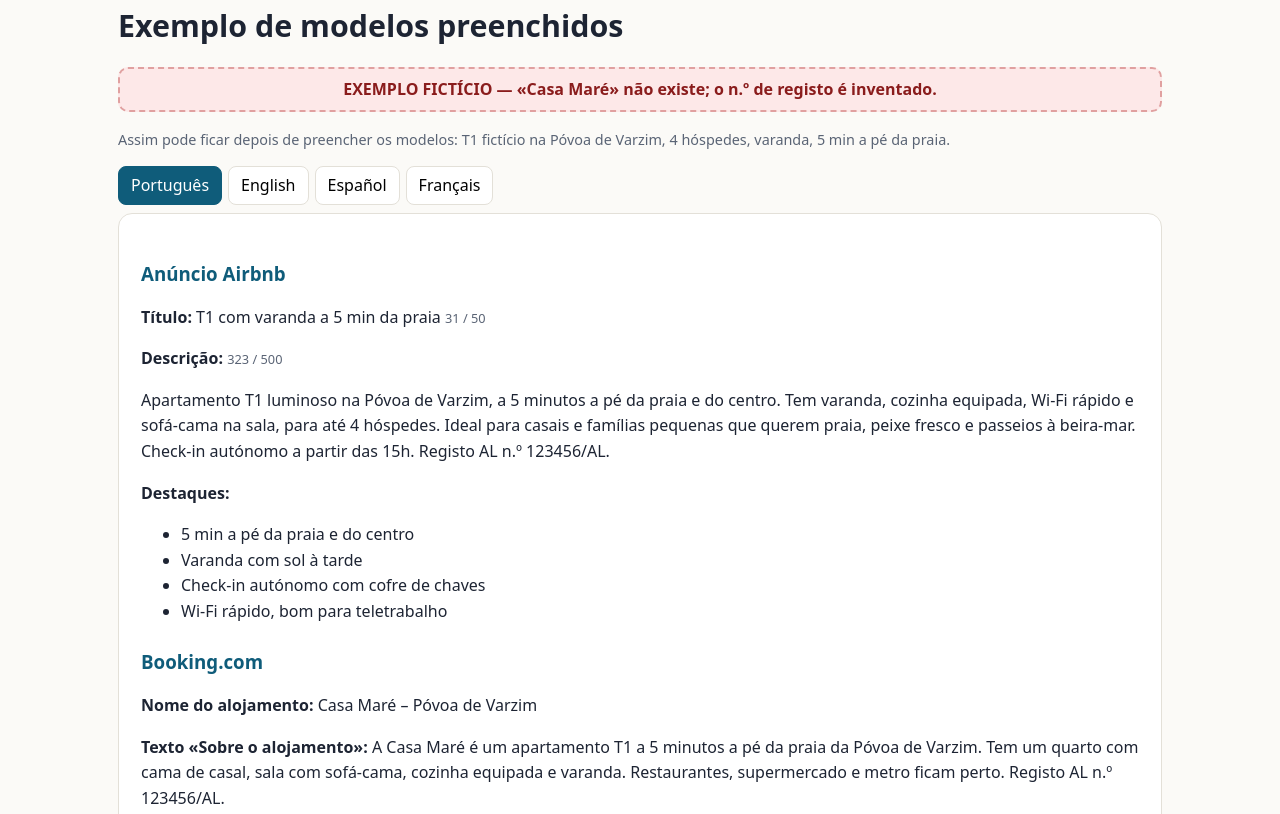
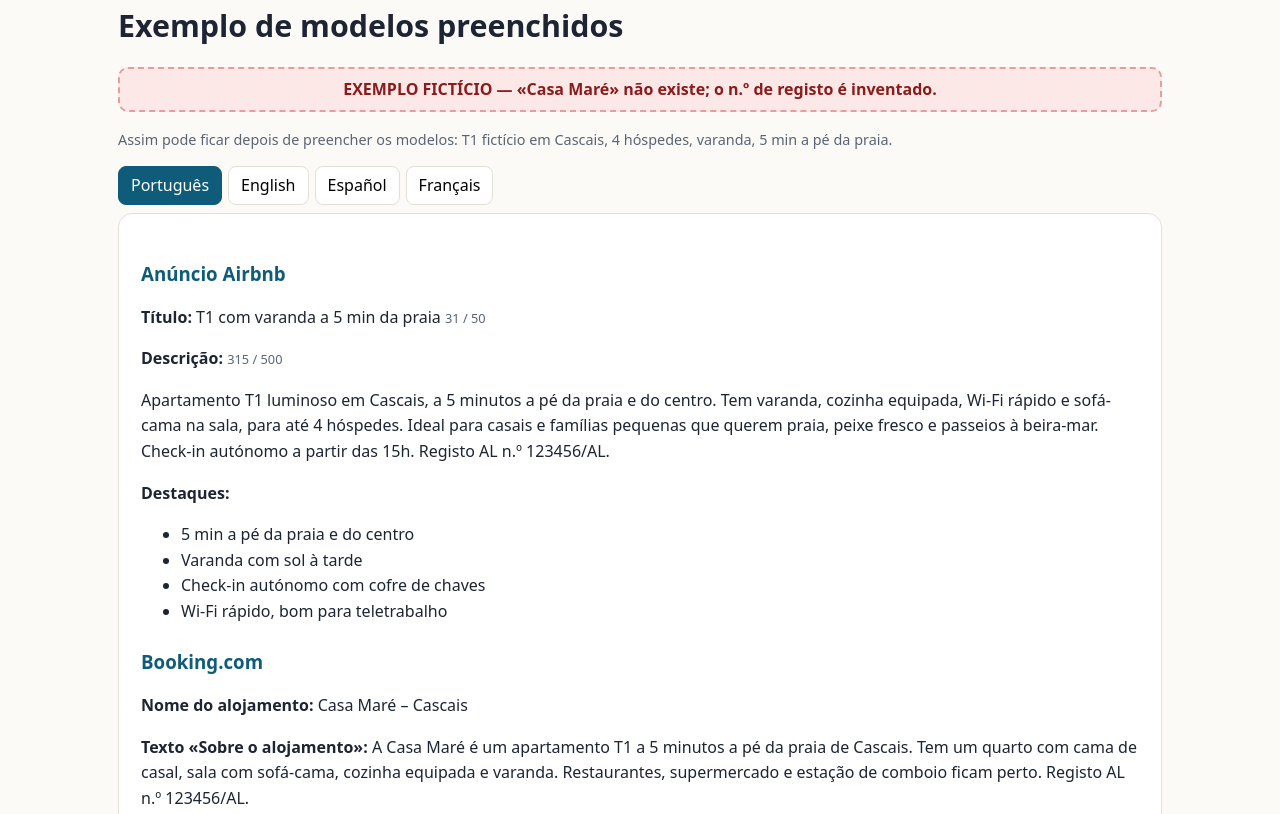
Before and after one commit to dayinportugal-coder/anfitriao-ia, a plain HTML site: page kit-al.html in a window 1280 px wide. Shown: the part 1200-2014 px from the top of the page. Drawn offline with Linux system fonts and the light colour scheme.

```diff
--- a/assets/kit.js
+++ b/assets/kit.js
@@ -9,10 +9,10 @@
       h_air: "Anúncio Airbnb", h_title: "Título", h_desc: "Descrição", h_hl: "Destaques", h_book: "Booking.com", h_bname: "Nome do alojamento", h_bdesc: "Texto «Sobre o alojamento»",
       h_guide: "Excerto do guia da casa", h_ans: "3 das 20 respostas-modelo",
       title: "T1 com varanda a 5 min da praia",
-      desc: "Apartamento T1 luminoso na Póvoa de Varzim, a 5 minutos a pé da praia e do centro. Tem varanda, cozinha equipada, Wi-Fi rápido e sofá-cama na sala, para até 4 hóspedes. Ideal para casais e famílias pequenas que querem praia, peixe fresco e passeios à beira-mar. Check-in autónomo a partir das 15h. Registo AL n.º 123456/AL.",
+      desc: "Apartamento T1 luminoso em Cascais, a 5 minutos a pé da praia e do centro. Tem varanda, cozinha equipada, Wi-Fi rápido e sofá-cama na sala, para até 4 hóspedes. Ideal para casais e famílias pequenas que querem praia, peixe fresco e passeios à beira-mar. Check-in autónomo a partir das 15h. Registo AL n.º 123456/AL.",
       hl: ["5 min a pé da praia e do centro","Varanda com sol à tarde","Check-in autónomo com cofre de chaves","Wi-Fi rápido, bom para teletrabalho"],
-      bname: "Casa Maré – Póvoa de Varzim",
-      bdesc: "A Casa Maré é um apartamento T1 a 5 minutos a pé da praia da Póvoa de Varzim. Tem um quarto com cama de casal, sala com sofá-cama, cozinha equipada e varanda. Restaurantes, supermercado e metro ficam perto. Registo AL n.º 123456/AL.",
+      bname: "Casa Maré – Cascais",
+      bdesc: "A Casa Maré é um apartamento T1 a 5 minutos a pé da praia de Cascais. Tem um quarto com cama de casal, sala com sofá-cama, cozinha equipada e varanda. Restaurantes, supermercado e estação de comboio ficam perto. Registo AL n.º 123456/AL.",
       guide: "<h4>Lixo e reciclagem</h4><p>Em Portugal o lixo é separado nos ecopontos: amarelo (plástico e metal), azul (papel e cartão), verde (vidro). O ecoponto mais próximo fica em frente ao n.º 20.</p><h4>Ruído e vizinhança</h4><p>Vivem pessoas neste prédio. Entre as 23h e as 8h, mantenham o volume baixo e não arrastem as malas nas escadas.</p>",
       ans: [["Check-in","Olá Ana! O check-in é a partir das 15h. As chaves estão num cofre junto à porta; envio-lhe o código na véspera. Qualquer dúvida, ligue-me. Até breve, Rita"],
             ["Check-in antecipado","Olá Ana! Se o apartamento estiver pronto mais cedo, aviso-a no próprio dia. Se não estiver, pode deixar as malas no cofre de bagagem do prédio a partir das 11h."],
@@ -22,10 +22,10 @@
       h_air: "Airbnb listing", h_title: "Title", h_desc: "Description", h_hl: "Highlights", h_book: "Booking.com", h_bname: "Property name", h_bdesc: "«About the property» text",
       h_guide: "House guide excerpt", h_ans: "3 of the 20 reply templates",
       title: "1-bed flat with balcony, 5 min to the beach",
-      desc: "Bright one-bedroom flat in Póvoa de Varzim, a 5-minute walk from the beach and the town centre. Balcony, fully equipped kitchen, fast Wi-Fi and a sofa bed in the living room, for up to 4 guests. Ideal for couples and small families who want beach days, fresh fish and seaside walks. Self check-in from 3 pm. AL registration no. 123456/AL.",
+      desc: "Bright one-bedroom flat in Cascais, a 5-minute walk from the beach and the town centre. Balcony, fully equipped kitchen, fast Wi-Fi and a sofa bed in the living room, for up to 4 guests. Ideal for couples and small families who want beach days, fresh fish and seaside walks. Self check-in from 3 pm. AL registration no. 123456/AL.",
       hl: ["5-minute walk to the beach and centre","Balcony with afternoon sun","Self check-in with key box","Fast Wi-Fi, good for remote work"],
-      bname: "Casa Maré – Póvoa de Varzim",
-      bdesc: "Casa Maré is a one-bedroom flat a 5-minute walk from the beach in Póvoa de Varzim. It has a double bedroom, a living room with sofa bed, an equipped kitchen and a balcony. Restaurants, a supermarket and the metro are nearby. AL registration no. 123456/AL.",
+      bname: "Casa Maré – Cascais",
+      bdesc: "Casa Maré is a one-bedroom flat a 5-minute walk from the beach in Cascais. It has a double bedroom, a living room with sofa bed, an equipped kitchen and a balcony. Restaurants, a supermarket and the train station are nearby. AL registration no. 123456/AL.",
       guide: "<h4>Waste and recycling</h4><p>In Portugal waste is sorted at recycling points: yellow (plastic and metal), blue (paper and cardboard), green (glass). The nearest one is opposite no. 20.</p><h4>Noise and neighbours</h4><p>People live in this building. Between 11 pm and 8 am please keep the volume down and don't drag suitcases on the stairs.</p>",
       ans: [["Check-in","Hi Ana! Check-in is from 3 pm. The keys are in a key box by the door; I'll send you the code the day before. Any questions, just call me. See you soon, Rita"],
             ["Early check-in","Hi Ana! If the flat is ready earlier I'll let you know on the day. If not, you can leave your bags in the building's luggage locker from 11 am."],
@@ -35,10 +35,10 @@
       h_air: "Anuncio de Airbnb", h_title: "Título", h_desc: "Descripción", h_hl: "Puntos destacados", h_book: "Booking.com", h_bname: "Nombre del alojamiento", h_bdesc: "Texto «Sobre el alojamiento»",
       h_guide: "Extracto de la guía de la casa", h_ans: "3 de las 20 respuestas modelo",
       title: "Apartamento con balcón a 5 min de la playa",
-      desc: "Luminoso apartamento de un dormitorio en Póvoa de Varzim, a 5 minutos a pie de la playa y del centro. Tiene balcón, cocina equipada, wifi rápido y sofá cama en el salón, para hasta 4 huéspedes. Ideal para parejas y familias pequeñas que buscan playa, pescado fresco y paseos junto al mar. Entrada autónoma desde las 15:00. Registro AL n.º 123456/AL.",
+      desc: "Luminoso apartamento de un dormitorio en Cascais, a 5 minutos a pie de la playa y del centro. Tiene balcón, cocina equipada, wifi rápido y sofá cama en el salón, para hasta 4 huéspedes. Ideal para parejas y familias pequeñas que buscan playa, pescado fresco y paseos junto al mar. Entrada autónoma desde las 15:00. Registro AL n.º 123456/AL.",
       hl: ["A 5 min a pie de la playa y del centro","Balcón con sol por la tarde","Entrada autónoma con caja de llaves","Wifi rápido, ideal para teletrabajo"],
-      bname: "Casa Maré – Póvoa de Varzim",
-      bdesc: "Casa Maré es un apartamento de un dormitorio a 5 minutos a pie de la playa de Póvoa de Varzim. Tiene un dormitorio con cama de matrimonio, salón con sofá cama, cocina equipada y balcón. Hay restaurantes, supermercado y metro cerca. Registro AL n.º 123456/AL.",
+      bname: "Casa Maré – Cascais",
+      bdesc: "Casa Maré es un apartamento de un dormitorio a 5 minutos a pie de la playa de Cascais. Tiene un dormitorio con cama de matrimonio, salón con sofá cama, cocina equipada y balcón. Hay restaurantes, supermercado y estación de tren cerca. Registro AL n.º 123456/AL.",
       guide: "<h4>Basura y reciclaje</h4><p>En Portugal la basura se separa en los contenedores: amarillo (plástico y metal), azul (papel y cartón), verde (vidrio). El más cercano está frente al n.º 20.</p><h4>Ruido y vecinos</h4><p>En este edificio vive gente. Entre las 23:00 y las 8:00, mantengan el volumen bajo y no arrastren las maletas por la escalera.</p>",
       ans: [["Entrada","¡Hola, Ana! La entrada es a partir de las 15:00. Las llaves están en una caja junto a la puerta; le envío el código el día antes. Para cualquier duda, llámeme. Hasta pronto, Rita"],
             ["Entrada anticipada","¡Hola, Ana! Si el apartamento está listo antes, se lo diré ese mismo día. Si no, puede dejar las maletas en la consigna del edificio desde las 11:00."],
@@ -48,10 +48,10 @@
       h_air: "Annonce Airbnb", h_title: "Titre", h_desc: "Description", h_hl: "Points forts", h_book: "Booking.com", h_bname: "Nom de l'établissement", h_bdesc: "Texte « À propos de l'établissement »",
       h_guide: "Extrait du livret d'accueil", h_ans: "3 des 20 réponses types",
       title: "Appartement avec balcon à 5 min de la plage",
-      desc: "Appartement lumineux avec une chambre à Póvoa de Varzim, à 5 minutes à pied de la plage et du centre. Balcon, cuisine équipée, Wi-Fi rapide et canapé-lit au salon, jusqu'à 4 voyageurs. Idéal pour les couples et les petites familles qui aiment la plage, le poisson frais et les balades en bord de mer. Arrivée autonome à partir de 15 h. Enregistrement AL n° 123456/AL.",
+      desc: "Appartement lumineux avec une chambre à Cascais, à 5 minutes à pied de la plage et du centre. Balcon, cuisine équipée, Wi-Fi rapide et canapé-lit au salon, jusqu'à 4 voyageurs. Idéal pour les couples et les petites familles qui aiment la plage, le poisson frais et les balades en bord de mer. Arrivée autonome à partir de 15 h. Enregistrement AL n° 123456/AL.",
       hl: ["À 5 min à pied de la plage et du centre","Balcon ensoleillé l'après-midi","Arrivée autonome avec boîte à clés","Wi-Fi rapide, idéal pour le télétravail"],
-      bname: "Casa Maré – Póvoa de Varzim",
-      bdesc: "Casa Maré est un appartement d'une chambre à 5 minutes à pied de la plage de Póvoa de Varzim. Il comprend une chambre avec lit double, un salon avec canapé-lit, une cuisine équipée et un balcon. Restaurants, supermarché et métro à proximité. Enregistrement AL n° 123456/AL.",
+      bname: "Casa Maré – Cascais",
+      bdesc: "Casa Maré est un appartement d'une chambre à 5 minutes à pied de la plage de Cascais. Il comprend une chambre avec lit double, un salon avec canapé-lit, une cuisine équipée et un balcon. Restaurants, supermarché et gare à proximité. Enregistrement AL n° 123456/AL.",
       guide: "<h4>Déchets et recyclage</h4><p>Au Portugal, les déchets sont triés dans les conteneurs : jaune (plastique et métal), bleu (papier et carton), vert (verre). Le plus proche se trouve en face du n° 20.</p><h4>Bruit et voisinage</h4><p>Des personnes habitent dans cet immeuble. Entre 23 h et 8 h, merci de parler doucement et de ne pas traîner les valises dans l'escalier.</p>",
       ans: [["Arrivée","Bonjour Ana ! L'arrivée se fait à partir de 15 h. Les clés sont dans une boîte à côté de la porte ; je vous envoie le code la veille. Pour toute question, appelez-moi. À bientôt, Rita"],
             ["Arrivée anticipée","Bonjour Ana ! Si l'appartement est prêt plus tôt, je vous préviens le jour même. Sinon, vous pouvez déposer vos bagages dans la consigne de l'immeuble à partir de 11 h."],
--- a/kit-al.html
+++ b/kit-al.html
@@ -27,7 +27,7 @@
 <link rel="stylesheet" href="/anfitriao-ia/assets/styles.css">
 <script>try{var l=localStorage.getItem("aia_lang");if(l)document.documentElement.setAttribute("data-lang",l)}catch(e){}</script>
 
-<script type="application/ld+json">{"@context": "https://schema.org", "@type": "Product", "name": "Kit AL — pack de modelos: anúncio, guia da casa e respostas em 4 línguas", "description": "Kit AL, pack de modelos para alojamento local: anúncio para Airbnb e Booking, guia da casa e 20 respostas a hóspedes em português, inglês, espanhol e francês. 15 €, Word e PDF.", "url": "https://dayinportugal-coder.github.io/anfitriao-ia/kit-al.html", "image": "https://dayinportugal-coder.github.io/anfitriao-ia/assets/og.png", "category": "Modelos digitais (DOCX e PDF)", "brand": {"@type": "Brand", "name": "Anfitrião IA"}, "offers": {"@type": "Offer", "price": "15", "priceCurrency": "EUR", "url": "https://dayinportugal-coder.github.io/anfitriao-ia/kit-al.html"}}</script>
+<script type="application/ld+json">{"@context": "https://schema.org", "@type": "Product", "name": "Kit AL — pack de modelos: anúncio, guia da casa e respostas em 4 línguas", "description": "Kit AL, pack de modelos para alojamento local: anúncio para Airbnb e Booking, guia da casa e 20 respostas a hóspedes em português, inglês, espanhol e francês. 15 €, Word e PDF.", "url": "https://dayinportugal-coder.github.io/anfitriao-ia/kit-al.html", "image": "https://dayinportugal-coder.github.io/anfitriao-ia/assets/og.png", "category": "Modelos digitais (DOCX e PDF)", "brand": {"@type": "Brand", "name": "Anfitrião IA"}, "offers": {"@type": "Offer", "price": "15", "priceCurrency": "EUR", "url": "https://portugaldiary.gumroad.com/l/kit-al", "availability": "https://schema.org/InStock"}}</script>
 <script type="application/ld+json">{"@context": "https://schema.org", "@type": "BreadcrumbList", "itemListElement": [{"@type": "ListItem", "position": 1, "name": "Anfitrião IA", "item": "https://dayinportugal-coder.github.io/anfitriao-ia/"}, {"@type": "ListItem", "position": 2, "name": "Kit AL", "item": "https://dayinportugal-coder.github.io/anfitriao-ia/kit-al.html"}]}</script>
 </head>
 <body>
@@ -47,8 +47,8 @@
   <span class="eyebrow">Kit AL · 15 € <span class="l-pt">pagamento único</span><span class="l-en" lang="en">one-off</span> · <span class="l-pt">pack de modelos</span><span class="l-en" lang="en">template pack</span></span>
   <h1><span class="l-pt">Anúncio, guia da casa e 20 respostas, prontos a preencher em 4 línguas</span><span class="l-en" lang="en">Listing, house guide and 20 replies, ready to fill in, in 4 languages</span></h1>
   <p class="lead"><span class="l-pt">Um pack de modelos digitais para alojamento local: substitui os campos [entre parênteses retos] pelos dados da sua casa e fica com os textos em português, inglês, espanhol e francês.</span><span class="l-en" lang="en">A pack of digital templates for short-term rentals in Portugal: replace the fields [in square brackets] with your property's details and get your texts in Portuguese, English, Spanish and French.</span></p>
-  <div class="ctas"><a class="btn orange" href="mailto:dayinportugal@gmail.com?subject=Aviso%20Kit%20AL&amp;body=Quero%20ser%20avisado%20quando%20o%20Kit%20AL%20estiver%20%C3%A0%20venda." data-cta="aviso-kit"><span class="l-pt">Pedir aviso por email</span><span class="l-en" lang="en">Get notified by email</span></a><a class="btn alt" href="#exemplo"><span class="l-pt">Ver exemplo</span><span class="l-en" lang="en">See example</span></a></div>
-  <p class="small"><span class="l-pt">Ainda não está à venda. Peça aviso e escrevemos-lhe por email quando estiver disponível no Gumroad.</span><span class="l-en" lang="en">Not on sale yet. Ask to be notified and we'll email you when it's available on Gumroad.</span></p>
+  <div class="ctas"><a class="btn orange" href="https://portugaldiary.gumroad.com/l/kit-al" rel="noopener" data-cta="gumroad-kit"><span class="l-pt">Comprar o Kit AL (15 €)</span><span class="l-en" lang="en">Buy the Kit AL (€15)</span></a><a class="btn alt" href="#exemplo"><span class="l-pt">Ver exemplo</span><span class="l-en" lang="en">See example</span></a></div>
+  <p class="small"><span class="l-pt">Entrega imediata no Gumroad. Reembolso até 14 dias. O recibo é emitido pelo Gumroad.</span><span class="l-en" lang="en">Instant delivery on Gumroad. Refunds within 14 days. Your receipt is issued by Gumroad.</span></p>
 </div></section>
 
 <section><div class="wrap">
@@ -74,7 +74,7 @@
 <section id="exemplo"><div class="wrap">
   <h2><span class="l-pt">Exemplo de modelos preenchidos</span><span class="l-en" lang="en">Example of filled-in templates</span></h2>
   <p class="example-flag"><span class="l-pt">EXEMPLO FICTÍCIO — «Casa Maré» não existe; o n.º de registo é inventado.</span><span class="l-en" lang="en">FICTIONAL EXAMPLE — «Casa Maré» does not exist; the registration number is made up.</span></p>
-  <p class="small muted"><span class="l-pt">Assim pode ficar depois de preencher os modelos: T1 fictício na Póvoa de Varzim, 4 hóspedes, varanda, 5 min a pé da praia.</span><span class="l-en" lang="en">What it can look like once you fill in the templates: fictional 1-bed flat in Póvoa de Varzim, 4 guests, balcony, 5 min walk to the beach.</span></p>
+  <p class="small muted"><span class="l-pt">Assim pode ficar depois de preencher os modelos: T1 fictício em Cascais, 4 hóspedes, varanda, 5 min a pé da praia.</span><span class="l-en" lang="en">What it can look like once you fill in the templates: fictional 1-bed flat in Cascais, 4 guests, balcony, 5 min walk to the beach.</span></p>
   <div class="tabs" role="tablist" aria-label="Língua do exemplo">
     <button type="button" role="tab" data-ex="pt" aria-selected="true">Português</button>
     <button type="button" role="tab" data-ex="en" aria-selected="false">English</button>
@@ -87,8 +87,8 @@
 <section id="comprar"><div class="wrap">
   <div class="card" style="border-color:var(--brand2)">
     <h2>Kit AL · 15 € <span class="small muted"><span class="l-pt">pagamento único</span><span class="l-en" lang="en">one-off</span></span></h2>
-    <p><span class="l-pt">Ainda não está à venda. Peça aviso e escrevemos-lhe por email quando estiver disponível no Gumroad.</span><span class="l-en" lang="en">Not on sale yet. Ask to be notified and we'll email you when it's available on Gumroad.</span></p>
-    <div class="ctas"><a class="btn orange" href="mailto:dayinportugal@gmail.com?subject=Aviso%20Kit%20AL&amp;body=Quero%20ser%20avisado%20quando%20o%20Kit%20AL%20estiver%20%C3%A0%20venda." data-cta="aviso-kit"><span class="l-pt">Pedir aviso por email</span><span class="l-en" lang="en">Get notified by email</span></a></div>
+    <p><span class="l-pt">Entrega imediata no Gumroad. Reembolso até 14 dias. O recibo é emitido pelo Gumroad.</span><span class="l-en" lang="en">Instant delivery on Gumroad. Refunds within 14 days. Your receipt is issued by Gumroad.</span></p>
+    <div class="ctas"><a class="btn orange" href="https://portugaldiary.gumroad.com/l/kit-al" rel="noopener" data-cta="gumroad-kit"><span class="l-pt">Comprar o Kit AL (15 €)</span><span class="l-en" lang="en">Buy the Kit AL (€15)</span></a></div>
     <p class="small muted"><span class="l-pt">Dúvidas sobre o pack: <a href="mailto:dayinportugal@gmail.com">dayinportugal@gmail.com</a>. Não respondemos a perguntas jurídicas sobre casos concretos.</span><span class="l-en" lang="en">Questions about the pack: <a href="mailto:dayinportugal@gmail.com">dayinportugal@gmail.com</a>. We don't answer legal questions about specific cases.</span></p>
   </div>
 </div></section>
```
Also changed, not shown: guia-da-casa.html (+1 -1 lines), index.html (+4 -4 lines).
